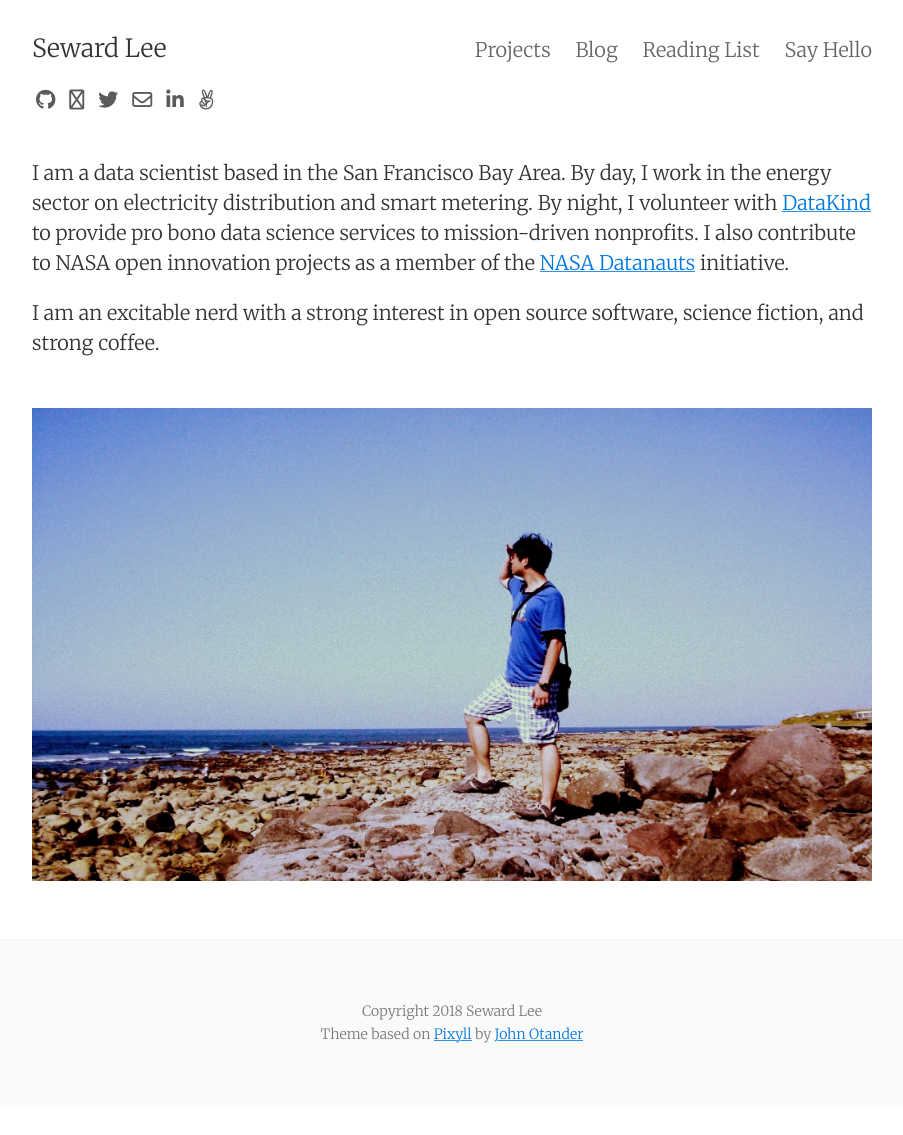
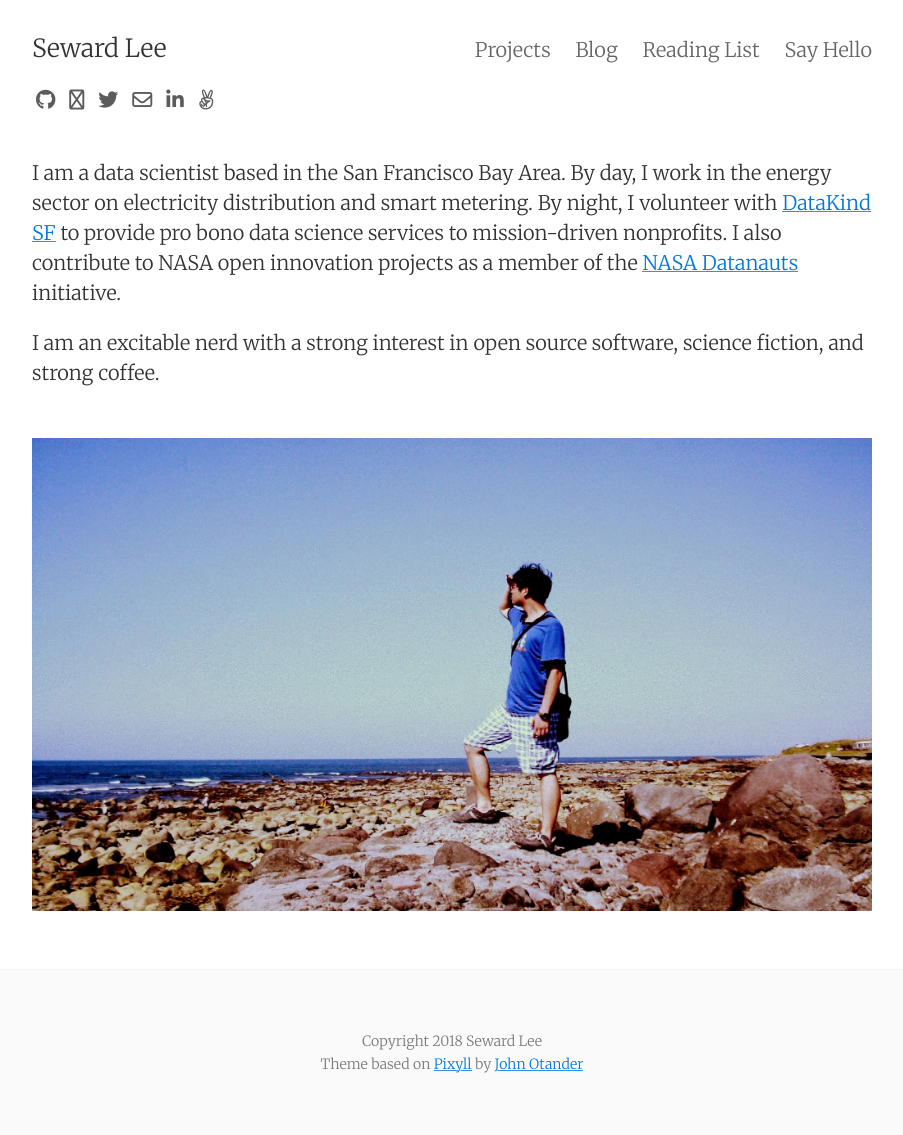
Before and after one commit to sewardlee337/sewardlee337.github.io, a Jekyll site: the page built from index.html, in a window 1280 px wide. Shown: the whole page, without its empty margins (188-1091 px from the left). Built offline with Jekyll 4.4.1, drawn with Linux system fonts in a browser that asks for light colours; nearby versions of some CDN libraries; the list of posts is cut into pages by our own code; before the commit the page ends 1105 px from its top, so only the background shows below that.

```diff
--- a/index.html
+++ b/index.html
@@ -7,9 +7,9 @@ layout: default
 
 <p>
   I am a data scientist based in the San Francisco Bay Area. By day, I work in
-  the energy sector on electricity distribution and smart metering.
-  By night, I volunteer with <a href = "http://www.datakind.org/">
-  DataKind</a> to provide pro bono data science services to mission-driven
+  the energy sector on electricity distribution and smart metering. By night,
+  I volunteer with <a href = "https://www.datakind.org/chapters/datakind-sf">
+  DataKind SF</a> to provide pro bono data science services to mission-driven
   nonprofits. I also contribute to NASA open innovation projects as a member
   of the <a href = "https://open.nasa.gov/explore/datanauts/">NASA Datanauts</a>
   initiative.
```
Also changed, not shown: readinglist.md (+5 -3 lines).
